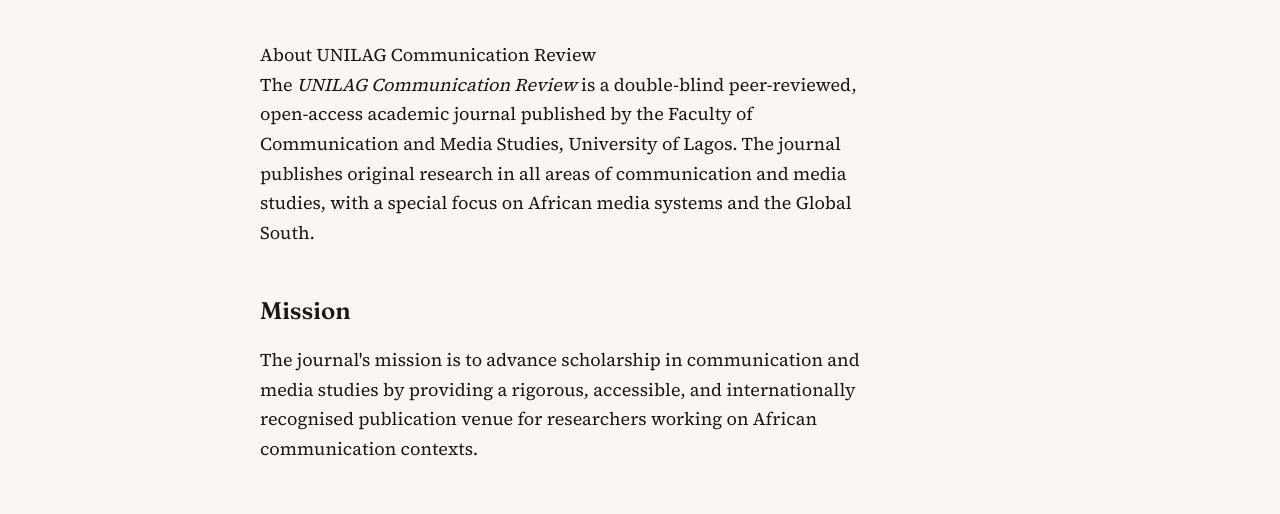
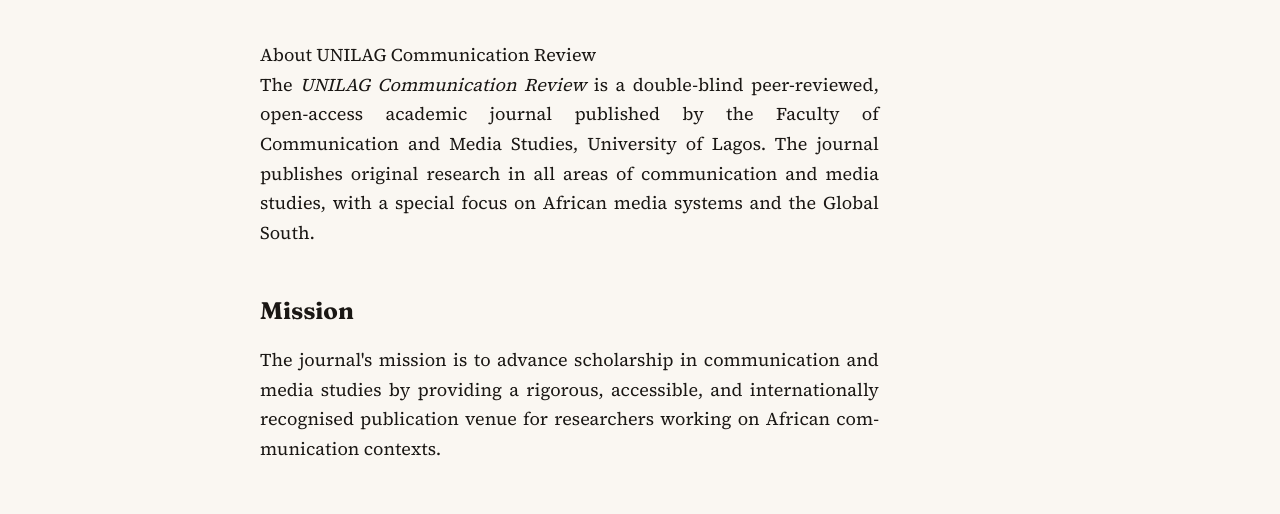
Before and after one commit to Lawalgiyath/unilag-communication-review, a Next.js app: page /about in a window 1280 px wide. Shown: the part 274-788 px from the top of the page. Built offline with nearby package versions, Linux system fonts and the light colour scheme; no server answers.

Commit message:
style: apply global text justification and bold headings to prose and article body

```diff
--- a/src/app/globals.css
+++ b/src/app/globals.css
@@ -53,25 +53,41 @@
   max-width: 65ch;
   color: var(--color-ink);
 }
-.prose-journal p {
+.prose-journal p,
+.article-body p {
   margin-bottom: 1.1em;
+  text-align: justify;
+  text-justify: inter-word;
+  hyphens: auto;
 }
 .prose-journal h2 {
   font-family: var(--font-display);
   font-variation-settings: "SOFT" 0, "WONK" 0;
   font-size: 1.5rem;
-  font-weight: 600;
+  font-weight: 700;
   margin-top: 1.8em;
   margin-bottom: 0.6em;
   color: var(--color-ink);
 }
-.prose-journal h3 {
+.prose-journal h3,
+.article-body h3 {
   font-family: var(--font-display);
   font-variation-settings: "SOFT" 0, "WONK" 0;
-  font-size: 1.2rem;
-  font-weight: 600;
+  font-size: 1.25rem;
+  font-weight: 700;
   margin-top: 1.5em;
   margin-bottom: 0.5em;
+  color: var(--color-ink);
+}
+.prose-journal h4,
+.article-body h4 {
+  font-family: var(--font-display);
+  font-variation-settings: "SOFT" 0, "WONK" 0;
+  font-size: 1.1rem;
+  font-weight: 700;
+  margin-top: 1.3em;
+  margin-bottom: 0.4em;
+  color: var(--color-ink);
 }
 .prose-journal ul,
 .prose-journal ol {
```
